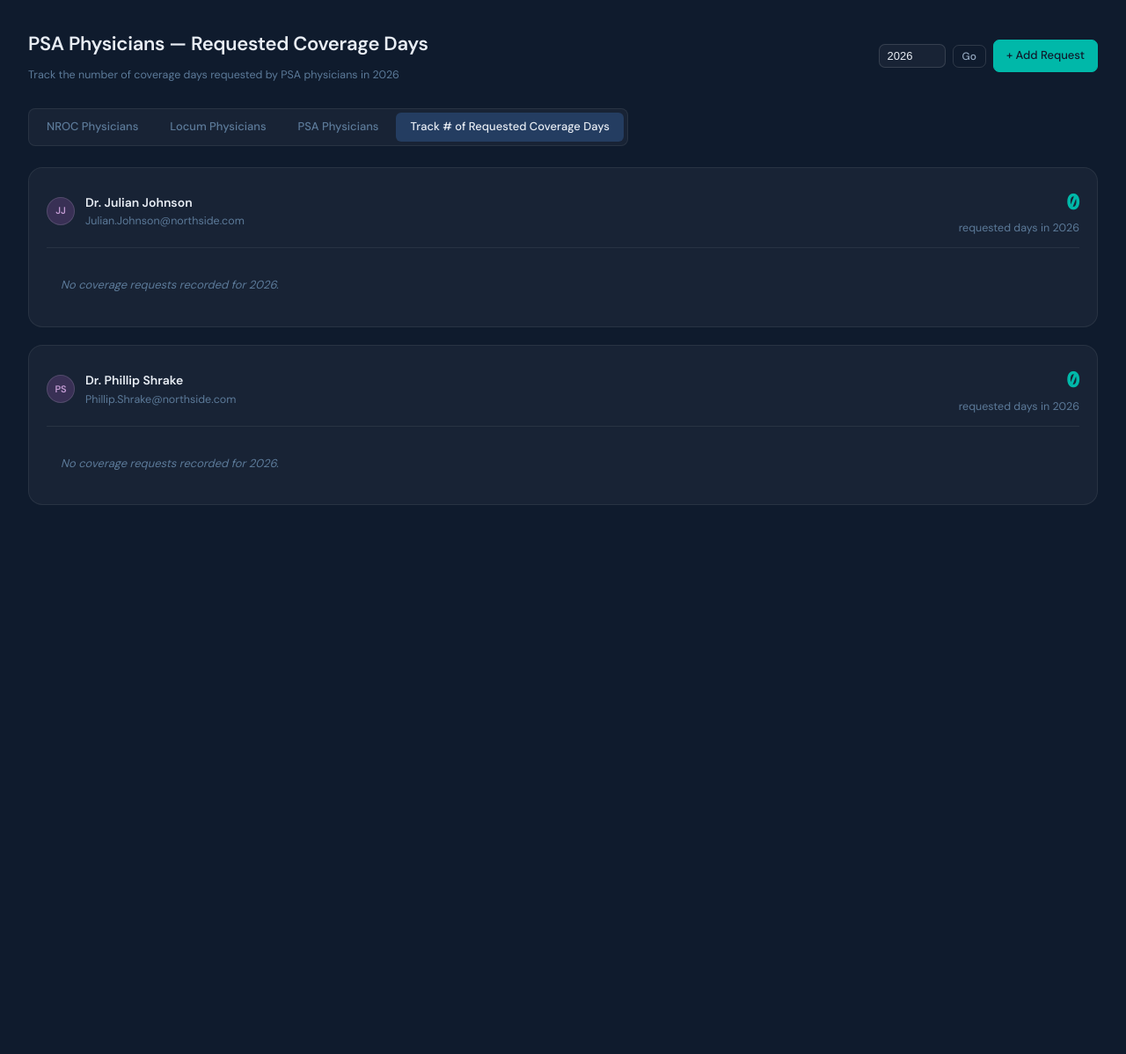
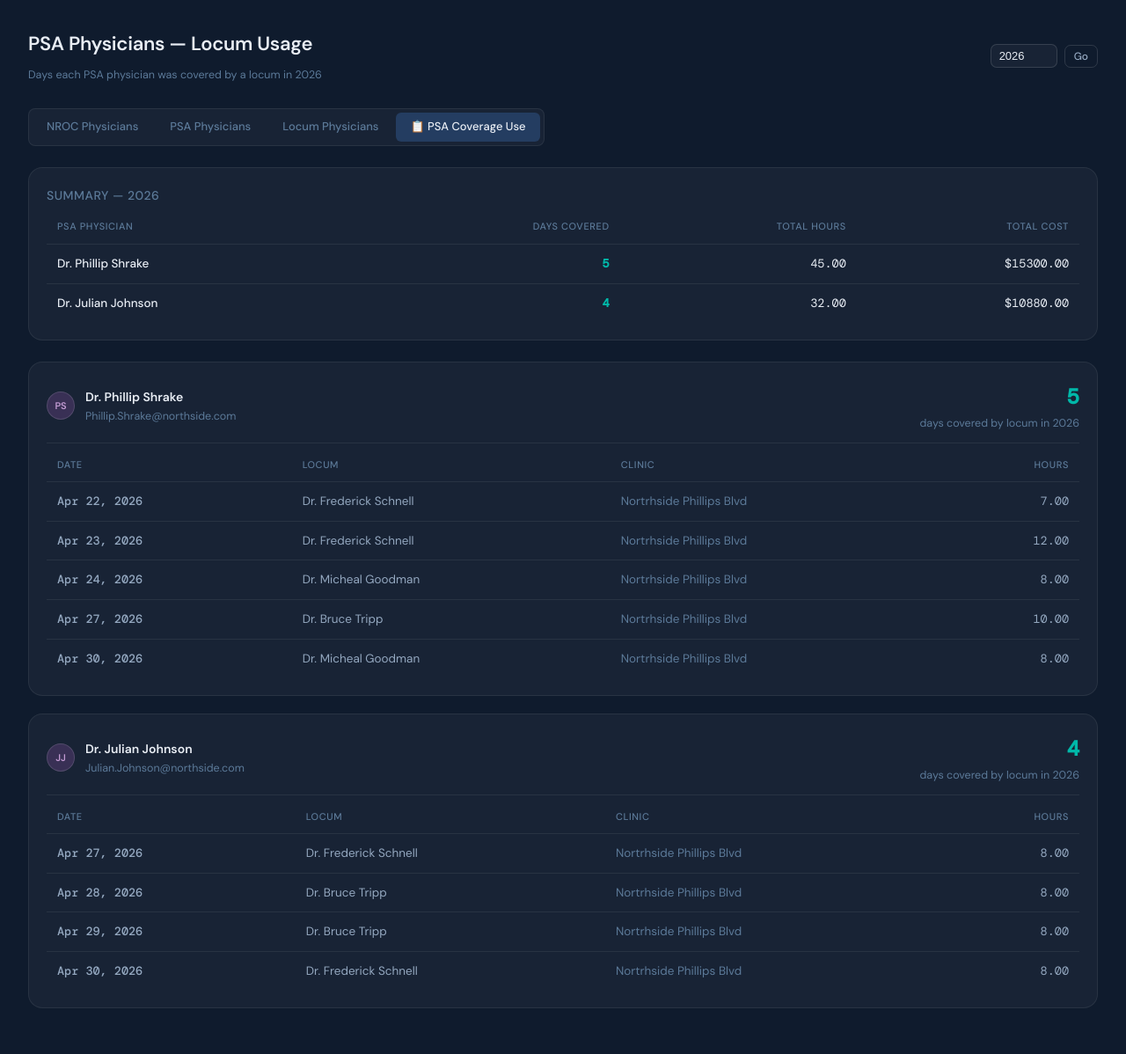
Before and after one commit to joshuabk/Physician_Coverage, a Django app: page /physicians/psa/coverage-requests/ in a window 1280 px wide. Shown: the part 56-1254 px from the top of the page at 88% size. Before the commit the page ends 630 px from the top, so only its background shows below. Run offline with Django 4.2, Linux system fonts and the light colour scheme; a user stored in the database is signed in; data comes from the database, SQL or seed files in the repository; both versions use the stored data as it was after the commit; data that the repository does not hold is empty.

Commit message:
commit exit ship

```diff
--- a/physician_coverage/coverage_tracker/templates/coverage_tracker/assign_locum.html
+++ b/physician_coverage/coverage_tracker/templates/coverage_tracker/assign_locum.html
@@ -84,7 +84,7 @@
             {% if row.is_covered %}
             <label style="display:inline-flex;align-items:center;gap:4px;cursor:pointer;font-size:12px;color:var(--red);">
               <input type="checkbox" name="clear_{{ date_key }}" value="1" style="accent-color:var(--red);">
-              Clear
+              Remove
             </label>
             {% else %}
             <span style="color:var(--text-3);font-size:11px;">—</span>
--- a/physician_coverage/coverage_tracker/templates/coverage_tracker/physician_list.html
+++ b/physician_coverage/coverage_tracker/templates/coverage_tracker/physician_list.html
@@ -39,7 +39,7 @@
   {% endif %}
   {% if physician_type == 'psa' %}
   <a href="/physicians/psa/coverage-requests/?year={{ year }}" class="type-tab" style="margin-left:8px;border-left:2px solid var(--border-2);padding-left:12px;">
-    📋 Track # of Requested Coverage Days
+    📋 PSA Coverage Use
   </a>
   {% endif %}
 </div>
@@ -49,7 +49,7 @@
   <div class="table-wrap">
     <table>
       <thead>
-        <tr><th>Physician</th><th>Clinics</th><th>Used</th><th>Pending</th><th>Remaining</th><th>Progress</th><th></th></tr>
+        <tr><th>Physician</th><th>Clinics</th><th>Used</th><th>Pending</th>{% if physician_type != 'psa' %}<th>Remaining</th>{% endif %}<th>Progress</th><th></th></tr>
       </thead>
       <tbody>
         {% for s in summaries %}
@@ -73,10 +73,12 @@
           </td>
           <td style="font-family:'DM Mono',monospace;">{{ s.days_taken }}</td>
           <td>{% if s.days_pending > 0 %}<span class="badge badge-pending">{{ s.days_pending }}d</span>{% else %}—{% endif %}</td>
+          {% if physician_type != 'psa' %}
           <td>
             <span style="font-weight:500;color:{% if s.days_remaining <= 3 %}var(--red){% elif s.days_remaining <= 7 %}var(--amber){% else %}var(--green){% endif %};font-family:'DM Mono',monospace;">{{ s.days_remaining }}</span>
             <span class="text-muted"> / {{ s.total }}</span>
           </td>
+          {% endif %}
           <td style="width:120px;">
             {% if s.total > 0 %}
             <div class="progress-wrap">
--- a/physician_coverage/coverage_tracker/templates/coverage_tracker/psa_coverage_requests.html
+++ b/physician_coverage/coverage_tracker/templates/coverage_tracker/psa_coverage_requests.html
@@ -1,10 +1,10 @@
 {% extends "coverage_tracker/base.html" %}
-{% block title %}PSA Coverage Requests{% endblock %}
+{% block title %}PSA Locum Usage{% endblock %}
 {% block content %}
 <div class="page-header">
   <div>
-    <h1>PSA Physicians — Requested Coverage Days</h1>
-    <p class="text-muted text-sm mt-1">Track the number of coverage days requested by PSA physicians in {{ year }}</p>
+    <h1>PSA Physicians — Locum Usage</h1>
+    <p class="text-muted text-sm mt-1">Days each PSA physician was covered by a locum in {{ year }}</p>
   </div>
   <div class="flex gap-2">
     <form method="get" style="display:flex;gap:8px;align-items:center;">
@@ -12,20 +12,56 @@
         style="width:76px;background:var(--card);border:1px solid var(--border-2);border-radius:7px;color:var(--text);padding:5px 9px;font-size:13px;outline:none;">
       <button type="submit" class="btn btn-ghost btn-sm">Go</button>
     </form>
-    <a href="/physicians/psa/coverage-requests/add/" class="btn btn-primary">+ Add Request</a>
   </div>
 </div>
 
 <div class="type-tabs">
   <a href="/physicians/?type=regular&year={{ year }}" class="type-tab">NROC Physicians</a>
+  <a href="/physicians/?type=psa&year={{ year }}" class="type-tab">PSA Physicians</a>
   <a href="/physicians/?type=locum" class="type-tab">Locum Physicians</a>
-  <a href="/physicians/?type=psa&year={{ year }}" class="type-tab">PSA Physicians</a>
-  <a href="/physicians/psa/coverage-requests/?year={{ year }}" class="type-tab active">Track # of Requested Coverage Days</a>
+  <a href="/physicians/psa/coverage-requests/?year={{ year }}" class="type-tab active">📋 PSA Coverage Use</a>
 </div>
 
 {% if data %}
+<div class="card" style="margin-bottom:1.5rem;">
+  <h3 style="margin:0 0 1rem;font-size:14px;text-transform:uppercase;letter-spacing:0.5px;color:var(--text-3);">Summary — {{ year }}</h3>
+  <div class="table-wrap">
+    <table>
+      <thead>
+        <tr>
+           <th>PSA Physician</th>
+          <th style="text-align:right;">Days Covered</th>
+          <th style="text-align:right;">Total Hours</th>
+          <th style="text-align:right;">Total Cost</th>
+        </tr>
+      </thead>
+      <tbody>
+        {% for row in data %}
+        <tr>
+          <td>
+            <a href="#physician-{{ row.physician.pk }}" style="color:var(--text);text-decoration:none;font-weight:500;">
+              Dr. {{ row.physician.first_name }} {{ row.physician.last_name }}
+            </a>
+          </td>
+          <td style="text-align:right;font-family:'DM Mono',monospace;font-weight:600;{% if row.total > 0 %}color:var(--teal);{% else %}color:var(--text-3);{% endif %}">
+            {{ row.total }}
+          </td>
+          <td style="text-align:right;font-family:'DM Mono',monospace;{% if row.total > 0 %}color:var(--text);{% else %}color:var(--text-3);{% endif %}">
+            {{ row.total_hours|floatformat:2 }}
+          </td>
+          <td style="text-align:right;font-family:'DM Mono',monospace;{% if row.total > 0 %}color:var(--text);{% else %}color:var(--text-3);{% endif %}">
+            ${{ row.total_cost|floatformat:2 }}
+          </td>
+        </tr>
+        {% endfor %}
+      </tbody>
+    </table>
+  </div>
+</div>
+
 {% for row in data %}
-<div class="card" style="margin-bottom:1.25rem;">
+{% if row.assignments %}
+<div id="physician-{{ row.physician.pk }}" class="card" style="margin-bottom:1.25rem;">
   <div style="display:flex;align-items:center;justify-content:space-between;margin-bottom:1rem;padding-bottom:0.75rem;border-bottom:1px solid var(--border);">
     <div class="flex items-center gap-3">
       <div class="avatar avatar-locum" style="background:rgba(155,89,182,0.25);color:#c39bd3;">
@@ -40,52 +76,36 @@
     </div>
     <div style="text-align:right;">
       <div style="font-size:24px;font-weight:700;font-family:'DM Mono',monospace;color:var(--teal);">{{ row.total }}</div>
-      <div class="text-muted text-sm">requested day{{ row.total|pluralize }} in {{ year }}</div>
+      <div class="text-muted text-sm">day{{ row.total|pluralize }} covered by locum in {{ year }}</div>
     </div>
   </div>
 
-  {% if row.requests %}
   <div class="table-wrap">
     <table>
       <thead>
         <tr>
-          <th>Requested Date</th>
-          <th>Status</th>
-          <th>Notes</th>
-          <th>Added</th>
-          <th></th>
+          <th>Date</th>
+          <th>Locum</th>
+          <th>Clinic</th>
+          <th style="text-align:right;">Hours</th>
         </tr>
       </thead>
       <tbody>
-        {% for req in row.requests %}
+        {% for a in row.assignments %}
         <tr>
-          <td style="font-family:'DM Mono',monospace;font-weight:500;">{{ req.requested_date|date:"M j, Y" }}</td>
-          <td>
-            {% if req.status == 'approved' %}
-              <span class="badge" style="background:rgba(0,184,169,0.15);color:var(--teal);">Approved</span>
-            {% elif req.status == 'denied' %}
-              <span class="badge" style="background:rgba(224,84,84,0.15);color:var(--red);">Denied</span>
-            {% else %}
-              <span class="badge badge-pending">Pending</span>
-            {% endif %}
-          </td>
-          <td class="text-muted">{{ req.notes|default:"—" }}</td>
-          <td class="text-muted text-sm">{{ req.created_at|date:"M j" }}</td>
-          <td>
-            <a href="/physicians/psa/coverage-requests/{{ req.pk }}/delete/"
-               onclick="return confirm('Delete this coverage request?')"
-               class="btn btn-ghost btn-sm" style="color:var(--red);">Delete</a>
-          </td>
+          <td style="font-family:'DM Mono',monospace;font-weight:500;">{{ a.date|date:"M j, Y" }}</td>
+          <td>{{ a.covering_physician }}</td>
+          <td class="text-muted">{{ a.clinic.name|default:"—" }}</td>
+          <td style="text-align:right;font-family:'DM Mono',monospace;">{{ a.hours }}</td>
         </tr>
         {% endfor %}
       </tbody>
     </table>
   </div>
-  {% else %}
-  <div class="empty-state" style="padding:1rem;">No coverage requests recorded for {{ year }}.</div>
-  {% endif %}
 </div>
+{% endif %}
 {% endfor %}
+
 {% else %}
 <div class="card">
   <div class="empty-state" style="padding:2rem;text-align:center;">
--- a/physician_coverage/coverage_tracker/templates/coverage_tracker/user_management.html
+++ b/physician_coverage/coverage_tracker/templates/coverage_tracker/user_management.html
@@ -142,8 +142,8 @@
       <ul style="font-size:13px;color:var(--text-2);list-style:none;display:flex;flex-direction:column;gap:4px;">
         <li>✓ Submit time off requests for themselves</li>
         <li>✓ View team's pending and approved time off</li>
-        <li>✓ View NROC physician list</li>
-        <li>✓ View availability calendar</li>
+        <li>✗ View NROC physician list</li>
+
         <li>✗ Cannot see locum rates or costs</li>
         <li>✗ Cannot approve requests or assign coverage</li>
         <li>✗ Cannot add or edit physician records</li>
--- a/physician_coverage/coverage_tracker/views.py
+++ b/physician_coverage/coverage_tracker/views.py
@@ -773,20 +773,34 @@ def update_availability(request):
                 from django.http import JsonResponse
                 return JsonResponse({'error': 'Use the coverage assignment form to assign coverage.'}, status=400)
 
-            if status in ('available', 'unavailable'):
-                is_available = (status == 'available')
-                PhysicianAvailability.objects.update_or_create(
+            if status not in ('available', 'unavailable'):
+                return JsonResponse({'error': 'Invalid status.'}, status=400)
+
+
+            removed = CoverageAssignment.objects.filter(
+                covering_physician=physician,
+                date=target_date,
+                ).delete()[0]
+
+            is_available = (status == 'available')
+            PhysicianAvailability.objects.update_or_create(
                     physician=physician,
                     date=target_date,
                     defaults={'is_available': is_available}
                 )
             from django.http import JsonResponse
-            return JsonResponse({'ok': True, 'status': status})
+
+            return JsonResponse({
+            'ok': True,
+            'status': status,
+            'assignments_removed': removed,
+        })
         except Exception as e:
-            from django.http import JsonResponse
+
             return JsonResponse({'error': str(e)}, status=400)
-    from django.http import JsonResponse
-    return JsonResponse({'error': 'POST required'}, status=405)
+
+        except Physician.DoesNotExist:
+            return JsonResponse({'error': 'Physician not found.'}, status=404)
 
 
 @admin_required
@@ -931,8 +945,15 @@ def assign_locum_to_time_off(request, pk):
                     existing.delete()
                 continue
 
-            if not locum_id or not clinic_id:
-                continue  # Skip days left blank
+            if locum_id and not clinic_id:
+                errors.append(f'{day.strftime("%b %d")}: A locum is selected but no clinic is assigned.')
+                continue
+            if clinic_id and not locum_id:
+                errors.append(f'{day.strftime("%b %d")}: A clinic is selected but no locum is assigned.')
+                continue
+            if not locum_id and not clinic_id:
+                continue  # Both blank — intentionally skipped
+
 
             try:
                 locum_id = int(locum_id)
@@ -970,6 +991,12 @@ def assign_locum_to_time_off(request, pk):
                     notes=f'Assigned for time off: {req.start_date} – {req.end_date}',
                 )
                 saved += 1
+        if errors:
+            for err in errors:
+                messages.error(request, err)
+            # ... rebuild day_rows ...
+            return redirect('assign_locum_to_time_off', pk=req.pk)
+
 
         messages.success(request, f'Coverage updated: {saved} day(s) saved for {req.physician}.')
         return redirect('approved_time_off_coverage')
@@ -979,6 +1006,10 @@ def assign_locum_to_time_off(request, pk):
     clinics = Clinic.objects.filter(is_active=True)
     physician_clinics = list(req.physician.assigned_clinics.filter(is_active=True))
     default_clinic = physician_clinics[0] if physician_clinics else None
+
+
+
+
 
     day_rows = []
     for day in all_dates:
@@ -1049,11 +1080,29 @@ def mark_availability(request):
 @login_required_custom
 def psa_coverage_request_view(request):
     year = int(request.GET.get('year', date.today().year))
-    physicians = Physician.objects.filter(is_active=True, physician_type='psa')
+    physicians = Physician.objects.filter(is_active=True, physician_type='psa').order_by('last_name', 'first_name')
     data = []
     for p in physicians:
-        reqs = CoverageRequest.objects.filter(physician=p, requested_date__year=year).order_by('requested_date')
-        data.append({'physician': p, 'requests': reqs, 'total': reqs.count()})
+        # Days where a locum actually covered this PSA physician
+        assignments = CoverageAssignment.objects.filter(
+            covered_physician=p, date__year=year,
+        ).select_related('covering_physician', 'clinic').order_by('date')
+
+
+
+        total_hours = sum((a.hours for a in assignments), Decimal('0.00'))
+        total_cost = sum((a.cost for a in assignments), Decimal('0.00'))
+
+        data.append({
+            'physician': p,
+            'assignments': assignments,
+            'total': len(assignments),
+            'total_hours': total_hours,
+            'total_cost': total_cost,
+        })
+    # Sort: physicians with the most locum-covered days first
+    data.sort(key=lambda r: r['total'], reverse=True)
+
     return render(request, 'coverage_tracker/psa_coverage_requests.html', {
         'data': data,
         'year': year,
```
Also changed, not shown: physician_coverage/coverage_tracker/templates/coverage_tracker/time_off_list.html (+10 -5 lines), physician_coverage/db.sqlite3.
